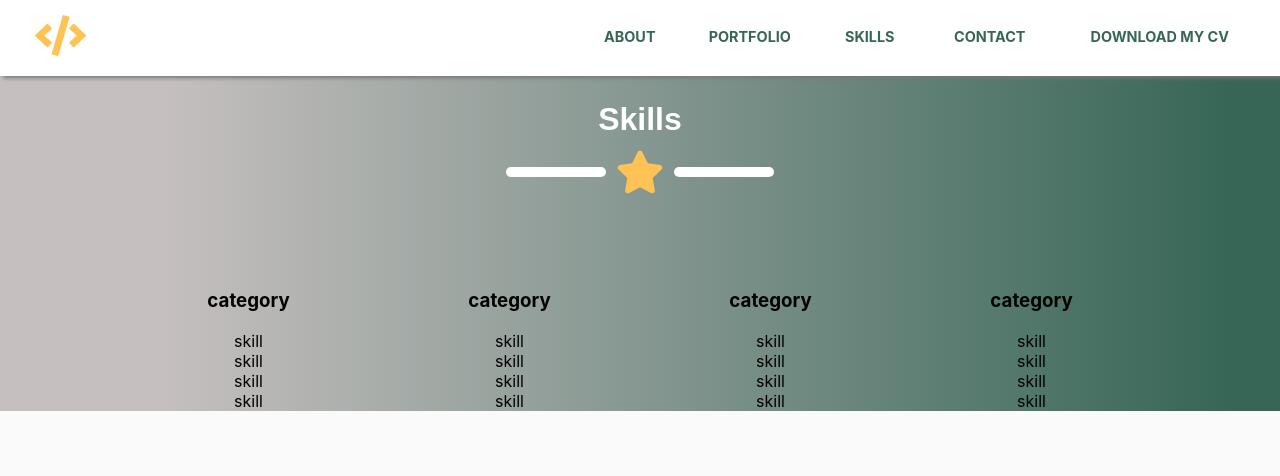
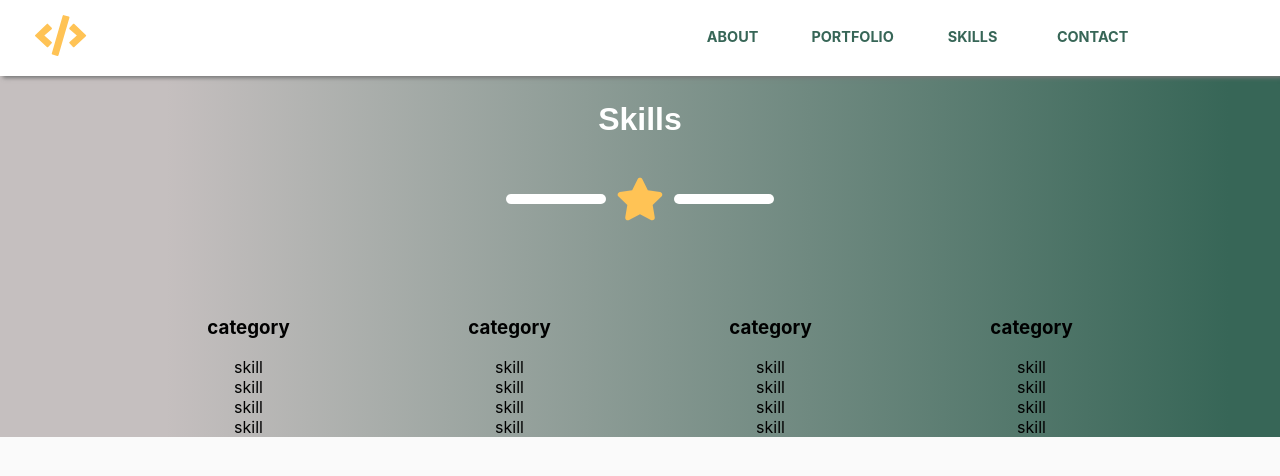
Before and after one commit to elenasacristan/portfolio, a React (Create React App) app: page /Skills in a window 1280 px wide. Shown: the top 476 px of the page. Built offline with nearby package versions, Linux system fonts and the light colour scheme; a web font is replaced by a local one.

Commit message:
Remove Download component

```diff
--- a/package.json
+++ b/package.json
@@ -3,6 +3,7 @@
   "version": "0.1.0",
   "private": true,
   "dependencies": {
+    "@fullpage/react-fullpage": "^0.1.17",
     "@testing-library/jest-dom": "^4.2.4",
     "@testing-library/react": "^9.5.0",
     "@testing-library/user-event": "^7.2.1",
@@ -10,7 +11,8 @@
     "react-dom": "^16.13.1",
     "react-icons": "^3.10.0",
     "react-router-dom": "^5.2.0",
-    "react-scripts": "3.4.1"
+    "react-scripts": "3.4.1",
+    "react-scroll": "^1.7.16"
   },
   "scripts": {
     "start": "react-scripts start",
--- a/src/App.js
+++ b/src/App.js
@@ -7,7 +7,6 @@ import About from "./Components/About/About.js";
 import Portfolio from "./Components/Portfolio/Portfolio.js";
 import Skills from "./Components/Skills/Skills.js";
 import Contact from "./Components/Contact/Contact.js";
-import Download from "./Components/Download/Download.js";
 
 function App() {
   return (
@@ -19,7 +18,6 @@ function App() {
           <Route path="/Portfolio" component={Portfolio}></Route>
           <Route path="/Skills" component={Skills}></Route>
           <Route path="/Contact" component={Contact}></Route>
-          <Route path="/Download" component={Download}></Route>
         </Switch>
       </Router>
     </div>
--- a/src/Components/Download/Download.js
+++ /dev/null
@@ -1,8 +0,0 @@
-import React from "react";
-import "./Download.css";
-
-export default function Download() {
-  return (
-   <div>Placeholder Download</div>
-  );
-}
--- a/src/Components/NavBar/NavBar.css
+++ b/src/Components/NavBar/NavBar.css
@@ -22,7 +22,7 @@
 .NavBar ul {
   flex: 1;
   display: grid;
-  grid-template-columns: 120px 120px 120px 120px 220px;
+  grid-template-columns: 120px 120px 120px 120px;
   justify-items: center;
   list-style-type: none;
 }
--- a/src/Components/NavBar/NavBar.js
+++ b/src/Components/NavBar/NavBar.js
@@ -1,14 +1,16 @@
 import React from "react";
 import "./NavBar.css";
 import { FaCode } from "react-icons/fa";
-import { BrowserRouter as Router, Link } from "react-router-dom";
+import { Link } from "react-router-dom";
 
 export default function NavBar() {
   return (
     <nav className="NavBar">
       <div className="logo">
         <span>
-          <Link to="/"><FaCode className="logo-icon" color="#ffc355" size="3.2rem" /></Link>
+          <Link to="/">
+            <FaCode className="logo-icon" color="#ffc355" size="3.2rem" />
+          </Link>
         </span>
       </div>
       <ul>
@@ -24,9 +26,6 @@ export default function NavBar() {
         <li>
           <Link to="/Contact">Contact</Link>
         </li>
-        <li>
-          <Link to="/Download">Download my CV</Link>
-        </li>
       </ul>
     </nav>
   );
--- a/src/Components/Skills/Skills.css
+++ b/src/Components/Skills/Skills.css
@@ -8,7 +8,7 @@
 
 .Skills .heading {
   color: white;
-  margin: 0;
+  margin-top: 0;
 }
 
 .Skills .container {
```
Also changed, not shown: src/Components/Download/Download.css (deleted), 1 other file (tests, documents, lock files or other folders).
